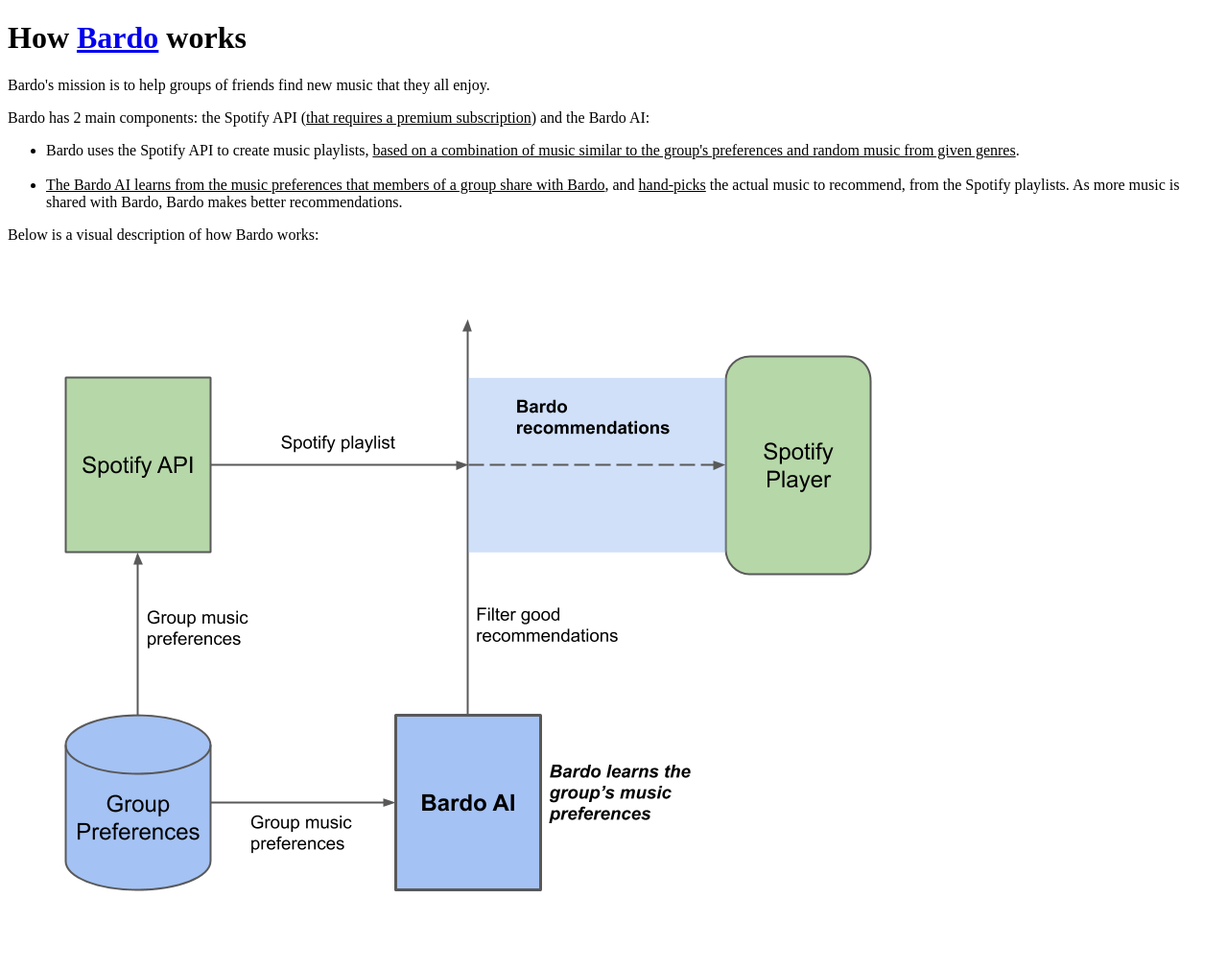
After one commit to lgaleana/bardo, a Flask app: page /how-it-works in a window 1280 px wide. The commit adds this page. Shown: the whole page at 96% size. Run offline with Flask 2, Linux system fonts and the light colour scheme; parts of the project's set-up code (start-up, migrations or seed data) failed here and were passed over.

Commit message:
Added how it works

```diff
--- a/bardo/__init__.py
+++ b/bardo/__init__.py
@@ -161,6 +161,10 @@ def save_playlists(bardo_id):
   else:
     return '<meta name="viewport" content="width=device-width">Invalid request.'
 
+@app.route('/how-it-works')
+def how_it_works():
+  return render_template('how-it-works.html')
+
 @app.route('/identify')
 def identify():
   redirect_uri = request.args.get('redirect-uri')
--- /dev/null
+++ b/bardo/templates/how-it-works.html
@@ -0,0 +1,19 @@
+<!doctype html>
+<html lang="en">
+<head>
+  <meta charset="utf-8">
+  <title>Bardo: AI music curator</title>
+  <meta name="description" content="Using AI to discover new music">
+</head>
+<body>
+  <h1>How <a href="{{url_for('main')}}">Bardo</a> works</h1>
+  <p>Bardo's mission is to help groups of friends find new music that they all enjoy.</p>
+  <p>Bardo has 2 main components: the Spotify API (<u>that requires a premium subscription</u>) and the Bardo AI:</p>
+  <ul>
+    <li>Bardo uses the Spotify API to create music playlists, <u>based on a combination of music similar to the group's preferences and random music from given genres</u>.</li><br>
+    <li><u>The Bardo AI learns from the music preferences that members of a group share with Bardo</u>, and <u>hand-picks</u> the actual music to recommend, from the Spotify playlists. As more music is shared with Bardo, Bardo makes better recommendations.</li>
+  </ul>
+  <p>Below is a visual description of how Bardo works:</p>
+  <p><img src="{{url_for('static', filename='bardo-1.png')}}"></p>
+</body>
+</html>
--- a/bardo/templates/index.html
+++ b/bardo/templates/index.html
@@ -21,5 +21,7 @@
   <h1><a href="{{url_for('main')}}">Bardo:</a> AI music curator</h1>
   <p><a id="generatePlst" href="{{url_for('playlist_selection')}}">Get music recommendations</a></p>
   <p><a id="profile" href="{{url_for('profile')}}">My music preferences</a></p>
+  <hr>
+  <p><a href="{{url_for('how_it_works')}}">How it works</a></p>
 </body>
 </html>
```
Also changed, not shown: bardo/static/bardo-1.png (added).
